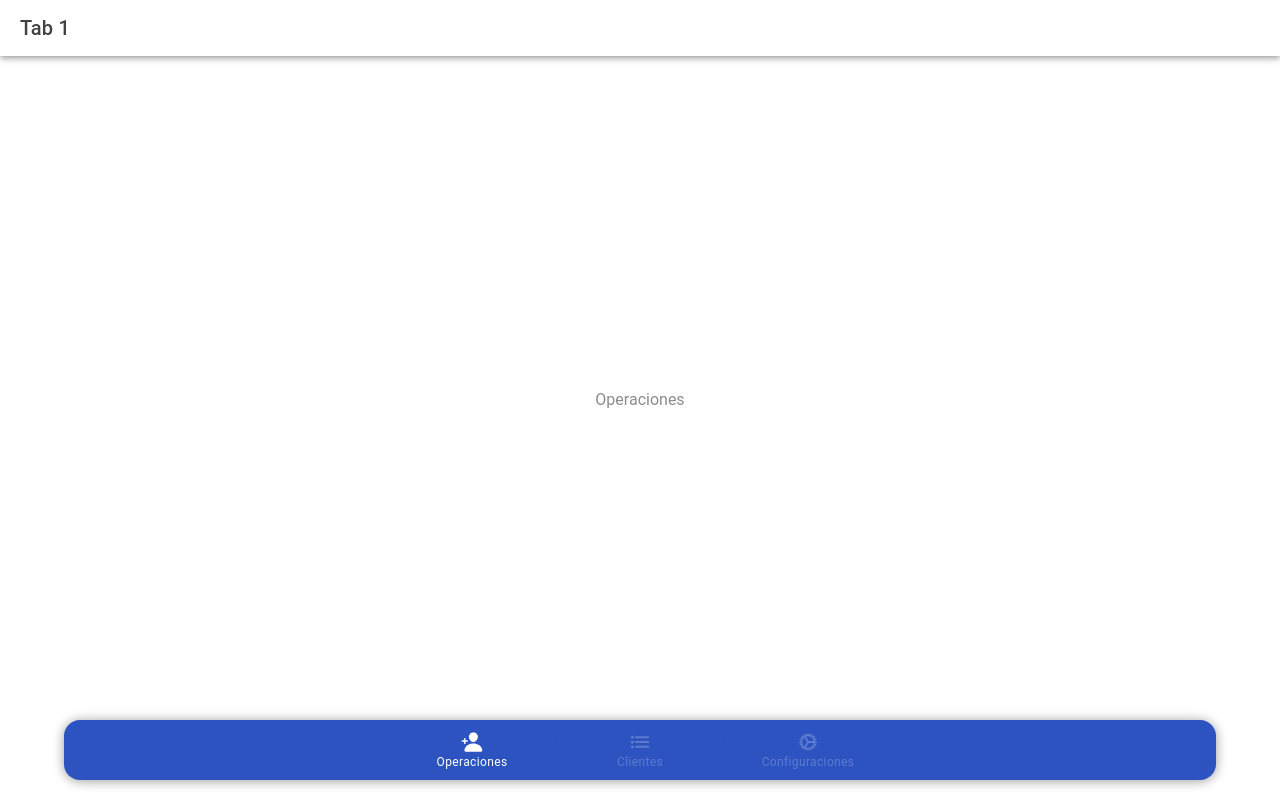
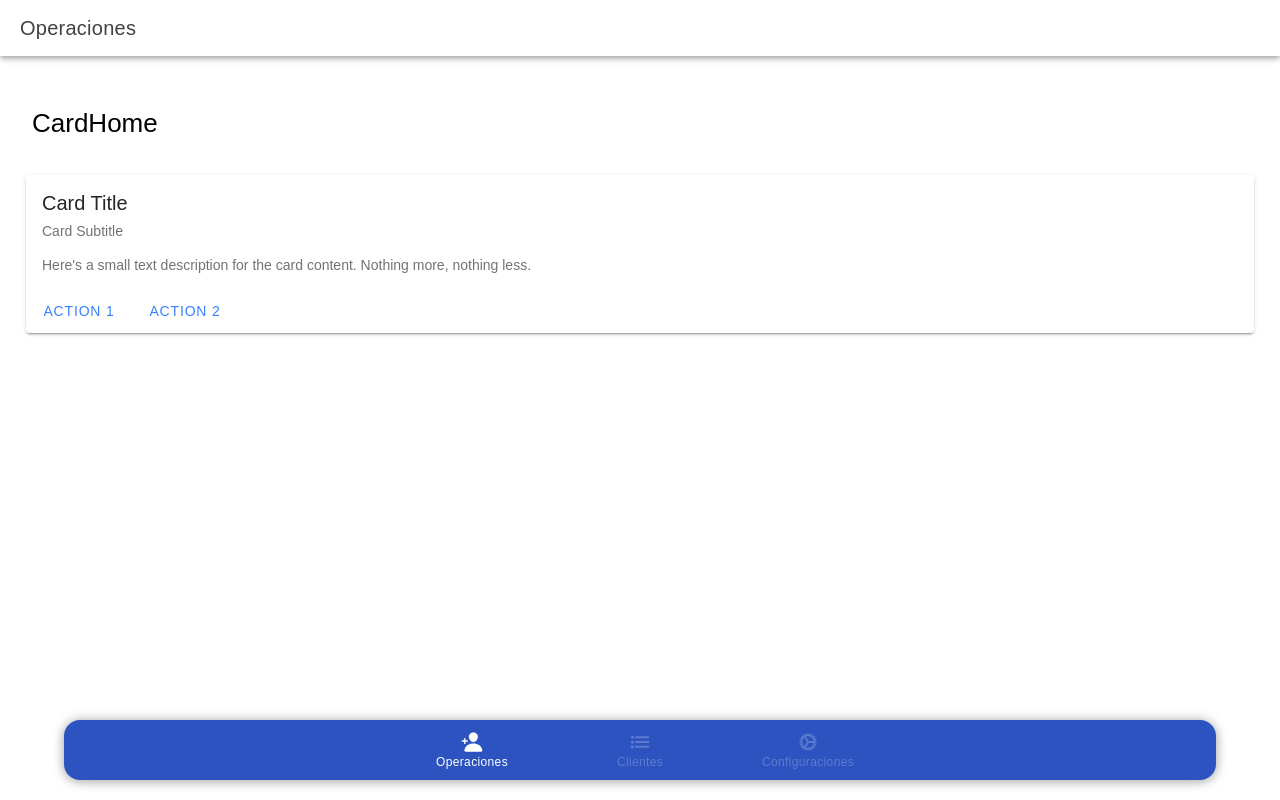
Before and after one commit to PushoDev/gestoremesa, a React (Vite) app: page /tab1 in a window 1280 px wide. Built offline with nearby package versions, Linux system fonts and the light colour scheme.

Commit message:
Add Animated

```diff
--- a/package.json
+++ b/package.json
@@ -21,6 +21,7 @@
     "@ionic/react-router": "^8.0.0",
     "@types/react-router": "^5.1.20",
     "@types/react-router-dom": "^5.3.3",
+    "animate.css": "^4.1.1",
     "ionicons": "^7.0.0",
     "react": "^18.2.0",
     "react-dom": "^18.2.0",
--- a/src/components/clients/ClientsList.tsx
+++ b/src/components/clients/ClientsList.tsx
@@ -58,6 +58,7 @@ const ClientsList = ({ datos = [] }) => {
   //  Retornar Vista para el Listado de los Clientes
   return (
     <>
+      <div className="animate__animated animate__fadeInUp">
         {datos.map((item, index) => (
           <IonList className="ocasiones" inset={true} key={index}>
             {/* Detalles del Cliente */}
@@ -96,6 +97,7 @@ const ClientsList = ({ datos = [] }) => {
             </IonItemSliding>
           </IonList>
         ))}
+      </div>
 
       <IonModal
         id="example-modal"
--- /dev/null
+++ b/src/components/home/CardHome.tsx
@@ -0,0 +1,36 @@
+import React from "react";
+import {
+  IonButton,
+  IonCard,
+  IonCardContent,
+  IonCardHeader,
+  IonCardSubtitle,
+  IonCardTitle
+} from "@ionic/react";
+import "animate.css";
+
+const CardHome = () => {
+  return (
+    <>
+      <div className="ion-padding">
+        <h1>CardHome</h1>
+      </div>
+      <IonCard className="animate__animated animate__fadeInUp">
+        <IonCardHeader>
+          <IonCardTitle>Card Title</IonCardTitle>
+          <IonCardSubtitle>Card Subtitle</IonCardSubtitle>
+        </IonCardHeader>
+
+        <IonCardContent>
+          Here's a small text description for the card content. Nothing more,
+          nothing less.
+        </IonCardContent>
+
+        <IonButton fill="clear">Action 1</IonButton>
+        <IonButton fill="clear">Action 2</IonButton>
+      </IonCard>
+    </>
+  );
+};
+
+export default CardHome;
--- a/src/pages/Tab1.tsx
+++ b/src/pages/Tab1.tsx
@@ -1,18 +1,25 @@
-import { IonContent, IonHeader, IonPage, IonTitle, IonToolbar } from '@ionic/react';
-import ExploreContainer from '../components/ExploreContainer';
-import './Tab1.css';
+import {
+  IonContent,
+  IonHeader,
+  IonPage,
+  IonTitle,
+  IonToolbar
+} from "@ionic/react";
+import "./Tab1.css";
+import "animate.css";
+import CardHome from "../components/home/CardHome";
 
 const Tab1: React.FC = () => {
   return (
     <IonPage>
       <IonHeader>
         <IonToolbar>
-          <IonTitle>Tab 1</IonTitle>
+          <IonTitle>Operaciones</IonTitle>
         </IonToolbar>
       </IonHeader>
       <IonContent fullscreen>
-        <div className="container">
-          <p>Operaciones</p>
+        <div className="ion-padding">
+          <CardHome />
         </div>
       </IonContent>
     </IonPage>
--- a/src/theme/variables.css
+++ b/src/theme/variables.css
@@ -1,6 +1,16 @@
 /* Estilos Generales y Estructurales de la App */
 
 /** Ionic CSS Variables **/
+* {
+    font-family: 'Poppins', sans-serif;
+    -webkit-font-smoothing: antialiased;
+    text-rendering: optimizeLegibility;
+    -webkit-font-feature-settings: 'calt'on;
+    font-feature-settings: 'calt'on;
+    -webkit-tap-highlight-color: rgba(0, 0, 0, 0) !important;
+    -webkit-text-size-adjust: 100%;
+}
+
 :root {
   /** primary **/
   --ion-color-primary: #3880ff;
@@ -73,4 +83,8 @@
   --ion-color-light-contrast-rgb: 0, 0, 0;
   --ion-color-light-shade: #d7d8da;
   --ion-color-light-tint: #f5f6f9;
+
+  /** Animaciones Globales **/
+  --animate-duration: 800ms;
+  --animate-delay: 0.9s;
 }
```
Also changed, not shown: 1 other file (tests, documents, lock files or other folders). Lines whose indentation alone changed are shown as unchanged.
